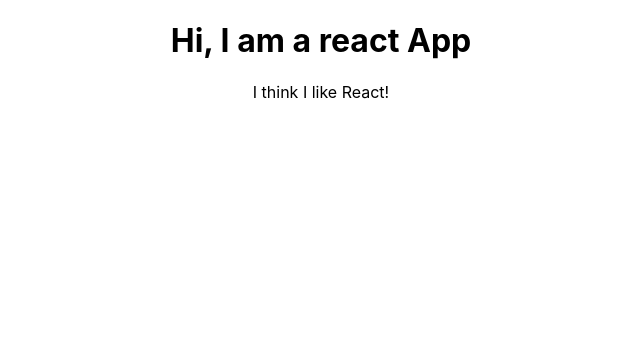
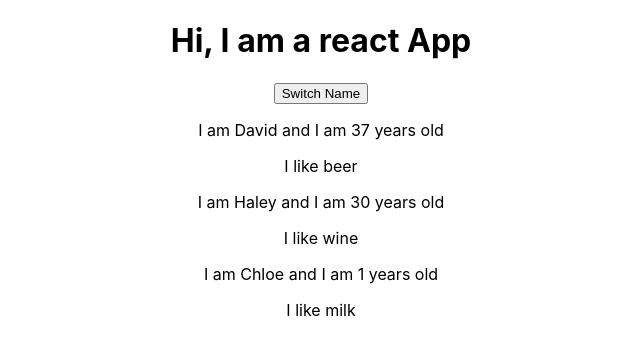
Before and after one commit to dspano/react-tutorial, a React (Create React App) app: page / in a window 1280 px wide. Shown: the top 354 px of the page, without its empty margins (319-959 px from the left). Built offline with nearby package versions, Linux system fonts and the light colour scheme.

Commit message:
react hook example with useState

```diff
--- a/src/App.js
+++ b/src/App.js
@@ -1,14 +1,59 @@
-import React from 'react';
+import React, { useState } from 'react';
 import './App.css';
+import Person from './Person/person';
 
-function App() {
+const App = props => {
+  // returns array with exactly 2 elements  currentState and function to update state
+  const [ personsState, setPersonsState ] = useState({
+    persons: [
+      { name: "David", age: 37 },
+      { name: "Haley", age: 30 },
+      { name: "Chloe", age: 1 }
+    ]
+
+  });
+
+  const [otherState, setOtherState] = useState({otherState: 'some other value'});
+
+  const switchNameHandler = () => {
+    setPersonsState({
+      persons: [
+        { name: "Big Daddy Dave", age: 37 },
+        { name: "Haley", age: 30 },
+        { name: "Chloe", age: 1 }
+      ],
+      otherState: personsState.otherState
+    });
+  };
+
+  console.log(personsState, otherState);
   return (
     <div className="App">
       <h1>Hi, I am a react App</h1>
-      <p>I think I like React!</p>
+      <button onClick={switchNameHandler}>Switch Name</button>
+      <Person age={personsState.persons[0].age} name={personsState.persons[0].name}> I like beer </Person>
+      <Person age={personsState.persons[1].age} name={personsState.persons[1].name}> I like wine </Person>
+      <Person age={personsState.persons[2].age} name={personsState.persons[2].name}> I like milk </Person>
     </div>
   );
   // return React.createElement('div', null, React.createElement('h1', {className: 'App'},  'Hi, I\'m a react App!!!'));
 }
 
+
 export default App;
+
+// state = {
+//   persons: [
+//     { name: "David", age: 37 },
+//     { name: "Haley", age: 30 },
+//     { name: "Chloe", age: 1 }
+//   ]
+// }
+
+// switchNameHandler = () => {
+//   this.setState({ persons: [
+//     { name: "Big Daddy Dave", age: 37 },
+//     { name: "Haley", age: 30 },
+//     { name: "Chloe", age: 1 }
+//   ]});
+// }
--- /dev/null
+++ b/src/Person/person.js
@@ -0,0 +1,12 @@
+import React, { Component } from 'react';
+
+const person = (props) => {
+    return (
+      <div>
+          <p>I am { props.name } and I am { props.age } years old</p>
+    <p>{ props.children }</p>
+      </div>
+    );
+}
+
+export default person;
```
Also changed, not shown: 1 other file (tests, documents, lock files or other folders).
